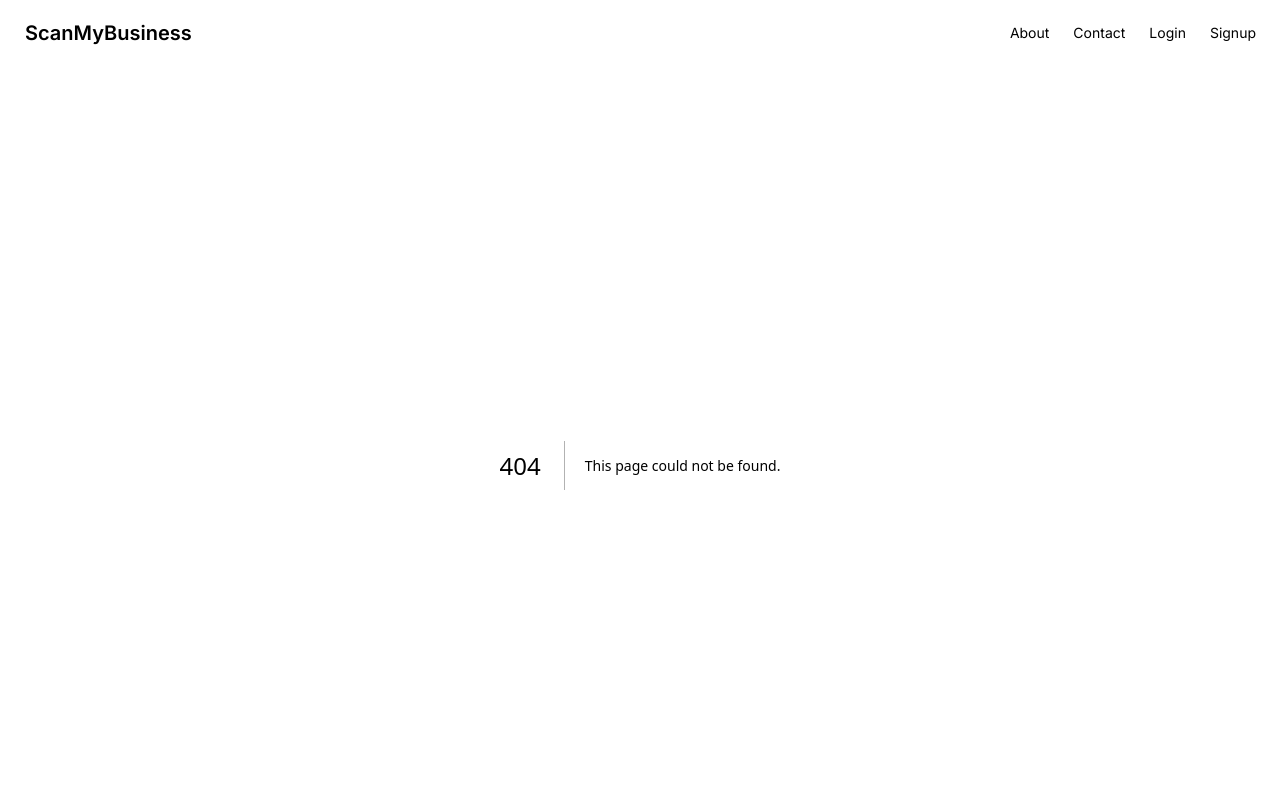
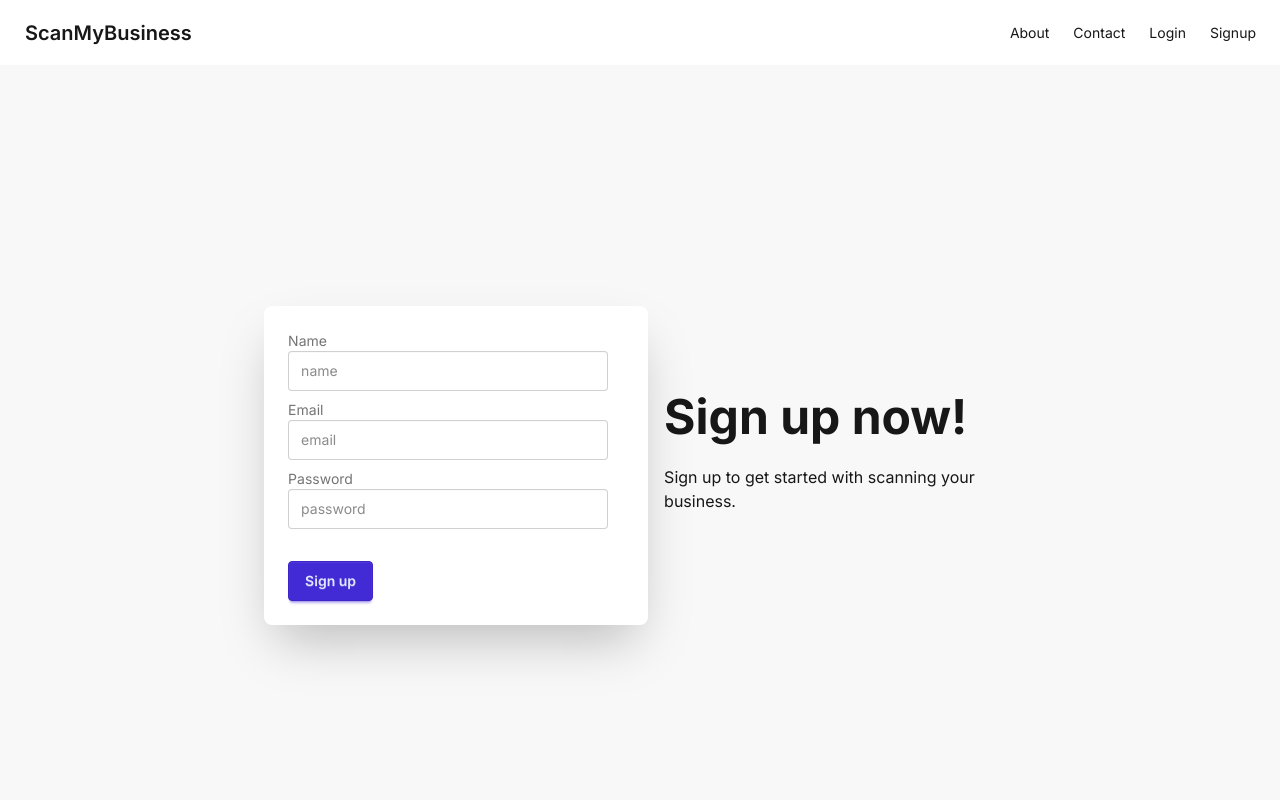
Before and after one commit to ManojPanda3/ScanMyBusiness, a Next.js app: page /signup in a window 1280 px wide. Before the commit this address had no page. Shown: the top 800 px of the page. Built offline with nearby package versions, Linux system fonts and the light colour scheme.

Commit message:
adding authentication to the app

```diff
--- /dev/null
+++ b/src/app/api/auth/login/route.ts
@@ -0,0 +1,32 @@
+
+import { PrismaClient } from '@prisma/client';
+import { NextResponse } from 'next/server';
+import bcrypt from 'bcrypt';
+
+const prisma = new PrismaClient();
+
+export async function POST(request: Request) {
+  const { email, password } = await request.json();
+
+  if (!email || !password) {
+    return NextResponse.json({ error: 'Missing fields' }, { status: 400 });
+  }
+
+  const user = await prisma.user.findUnique({
+    where: {
+      email,
+    },
+  });
+
+  if (!user) {
+    return NextResponse.json({ error: 'Invalid credentials' }, { status: 400 });
+  }
+
+  const isPasswordValid = await bcrypt.compare(password, user.password);
+
+  if (!isPasswordValid) {
+    return NextResponse.json({ error: 'Invalid credentials' }, { status: 400 });
+  }
+
+  return NextResponse.json(user);
+}
--- /dev/null
+++ b/src/app/api/auth/signup/route.ts
@@ -0,0 +1,36 @@
+
+import { PrismaClient } from '@prisma/client';
+import { NextResponse } from 'next/server';
+import bcrypt from 'bcrypt';
+
+const prisma = new PrismaClient();
+
+export async function POST(request: Request) {
+  const { name, email, password } = await request.json();
+
+  if (!name || !email || !password) {
+    return NextResponse.json({ error: 'Missing fields' }, { status: 400 });
+  }
+
+  const exist = await prisma.user.findUnique({
+    where: {
+      email,
+    },
+  });
+
+  if (exist) {
+    return NextResponse.json({ error: 'User already exists' }, { status: 400 });
+  }
+
+  const hashedPassword = await bcrypt.hash(password, 10);
+
+  const user = await prisma.user.create({
+    data: {
+      name,
+      email,
+      password: hashedPassword,
+    },
+  });
+
+  return NextResponse.json(user);
+}
--- /dev/null
+++ b/src/app/login/page.tsx
@@ -0,0 +1,37 @@
+
+const LoginPage = () => {
+  return (
+    <div className="hero min-h-screen bg-base-200">
+      <div className="hero-content flex-col lg:flex-row-reverse">
+        <div className="text-center lg:text-left">
+          <h1 className="text-5xl font-bold">Login now!</h1>
+          <p className="py-6">Login to access your dashboard and scan your business.</p>
+        </div>
+        <div className="card flex-shrink-0 w-full max-w-sm shadow-2xl bg-base-100">
+          <div className="card-body">
+            <div className="form-control">
+              <label className="label">
+                <span className="label-text">Email</span>
+              </label>
+              <input type="text" placeholder="email" className="input input-bordered" />
+            </div>
+            <div className="form-control">
+              <label className="label">
+                <span className="label-text">Password</span>
+              </label>
+              <input type="password" placeholder="password" className="input input-bordered" />
+              <label className="label">
+                <a href="#" className="label-text-alt link link-hover">Forgot password?</a>
+              </label>
+            </div>
+            <div className="form-control mt-6">
+              <button className="btn btn-primary">Login</button>
+            </div>
+          </div>
+        </div>
+      </div>
+    </div>
+  );
+};
+
+export default LoginPage;
--- /dev/null
+++ b/src/app/signup/page.tsx
@@ -0,0 +1,40 @@
+
+const SignupPage = () => {
+  return (
+    <div className="hero min-h-screen bg-base-200">
+      <div className="hero-content flex-col lg:flex-row-reverse">
+        <div className="text-center lg:text-left">
+          <h1 className="text-5xl font-bold">Sign up now!</h1>
+          <p className="py-6">Sign up to get started with scanning your business.</p>
+        </div>
+        <div className="card flex-shrink-0 w-full max-w-sm shadow-2xl bg-base-100">
+          <div className="card-body">
+            <div className="form-control">
+              <label className="label">
+                <span className="label-text">Name</span>
+              </label>
+              <input type="text" placeholder="name" className="input input-bordered" />
+            </div>
+            <div className="form-control">
+              <label className="label">
+                <span className="label-text">Email</span>
+              </label>
+              <input type="text" placeholder="email" className="input input-bordered" />
+            </div>
+            <div className="form-control">
+              <label className="label">
+                <span className="label-text">Password</span>
+              </label>
+              <input type="password" placeholder="password" className="input input-bordered" />
+            </div>
+            <div className="form-control mt-6">
+              <button className="btn btn-primary">Sign up</button>
+            </div>
+          </div>
+        </div>
+      </div>
+    </div>
+  );
+};
+
+export default SignupPage;
```
